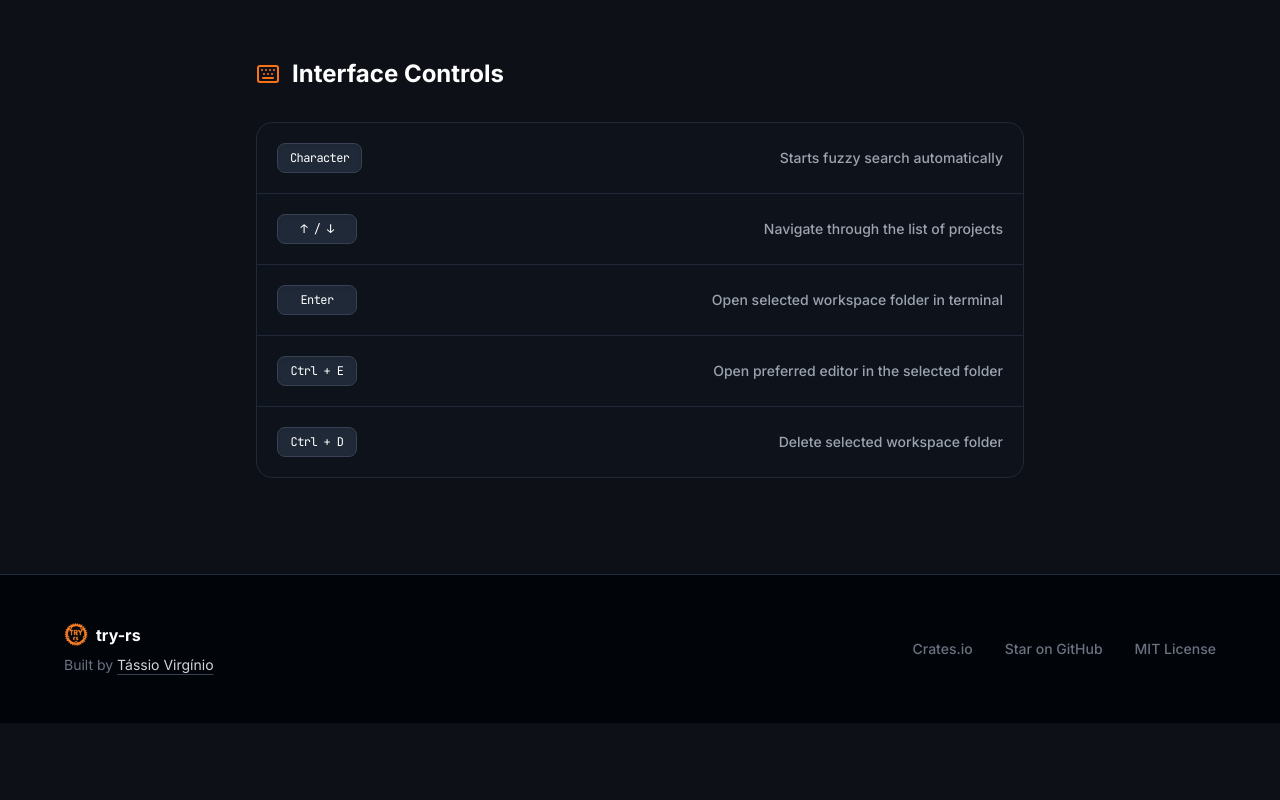
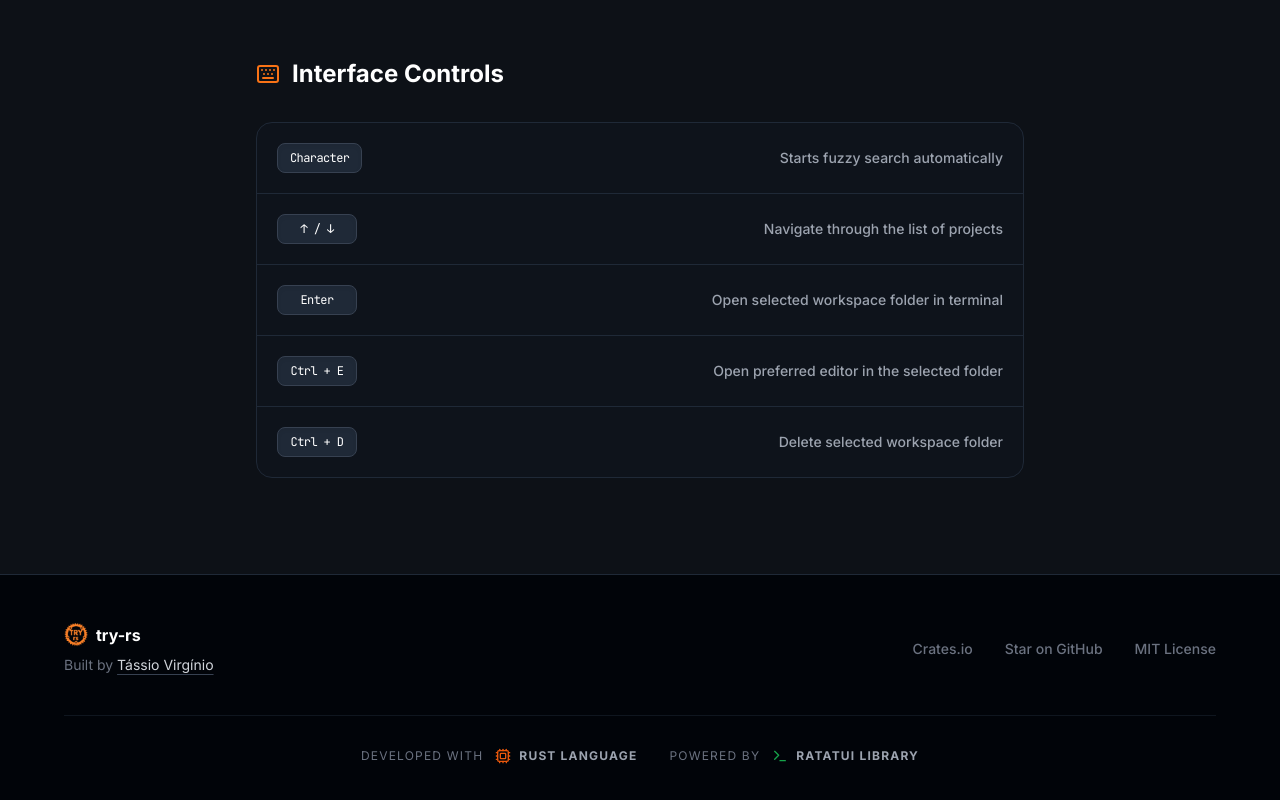
Before and after one commit to tassiovirginio/try-rs.site, a plain HTML site: page index.html in a window 1280 px wide. Shown: the part 5863-6663 px from the top of the page. Before the commit the page ends 6586 px from the top, so only its background shows below. Drawn offline with nearby package versions, Linux system fonts and the light colour scheme.

Commit message:
add power by in the end page

```diff
--- a/index.html
+++ b/index.html
@@ -27,7 +27,7 @@
 </head>
 <body class="bg-[#0d1117] text-gray-300 selection:bg-orange-500/30">
 
-    <!-- Navegação -->
+    <!-- Navigation -->
     <nav class="border-b border-gray-800 bg-[#0d1117]/80 backdrop-blur-md sticky top-0 z-50">
         <div class="max-w-6xl mx-auto px-6 h-16 flex items-center justify-between">
             <div class="flex items-center gap-2">
@@ -47,7 +47,7 @@
         </div>
     </nav>
 
-    <!-- Secção Hero -->
+    <!-- Hero Section -->
     <header class="pt-20 pb-32 px-6 relative overflow-hidden bg-grid">
         <div class="max-w-4xl mx-auto text-center relative z-10">
             <div class="inline-flex items-center gap-2 px-3 py-1 rounded-full bg-orange-500/10 border border-orange-500/20 text-orange-500 text-sm font-medium mb-6">
@@ -99,7 +99,7 @@
         </div>
     </header>
 
-    <!-- Secção de Demonstração -->
+    <!-- Demo Section -->
     <section class="px-6 -mt-16 relative z-20">
         <div class="max-w-5xl mx-auto">
             <div class="bg-[#010409] border border-gray-700 rounded-xl shadow-2xl overflow-hidden shadow-orange-500/10">
@@ -128,7 +128,7 @@
         </div>
     </section>
 
-    <!-- Uso da CLI -->
+    <!-- CLI Usage Section -->
     <section id="usage" class="py-32 px-6">
         <div class="max-w-4xl mx-auto">
             <h2 class="text-3xl font-bold text-white mb-8 flex items-center gap-3">
@@ -151,7 +151,7 @@
         </div>
     </section>
 
-    <!-- Todas as Funcionalidades -->
+    <!-- Features Section -->
     <section id="features" class="py-24 px-6 bg-[#161b22]/30 border-y border-gray-800">
         <div class="max-w-6xl mx-auto">
             <div class="text-center mb-16">
@@ -226,7 +226,7 @@
         </div>
     </section>
 
-    <!-- Configuração -->
+    <!-- Configuration Section -->
     <section id="config" class="py-32 px-6">
         <div class="max-w-4xl mx-auto">
             <h2 class="text-3xl font-bold text-white mb-8 flex items-center gap-3">
@@ -234,7 +234,7 @@
             </h2>
             <p class="text-gray-400 mb-8 leading-relaxed">Customize your experience by creating a <code class="mono text-orange-300">config.toml</code> file. The location depends on your operating system:</p>
 
-            <!-- Caminhos por OS -->
+            <!-- Paths by OS -->
             <div class="grid grid-cols-1 md:grid-cols-3 gap-4 mb-12">
                 <div class="p-4 border border-gray-800 rounded-xl bg-gray-900/20">
                     <div class="flex items-center gap-2 mb-2 text-white font-bold text-sm">
@@ -295,7 +295,7 @@
         </div>
     </section>
 
-    <!-- Instalação -->
+    <!-- Installation Section -->
     <section id="install" class="py-24 bg-[#161b22]/50 border-y border-gray-800 px-6">
         <div class="max-w-4xl mx-auto text-center">
             <h2 class="text-3xl font-bold text-white mb-12">Install Now</h2>
@@ -324,7 +324,7 @@
         </div>
     </section>
 
-    <!-- Atalhos -->
+    <!-- Shortcuts Section -->
     <section class="py-24 px-6">
         <div class="max-w-3xl mx-auto">
             <h2 class="text-2xl font-bold text-white mb-8 flex items-center gap-3">
@@ -355,7 +355,7 @@
         </div>
     </section>
 
-    <!-- Rodapé -->
+    <!-- Footer -->
     <footer class="py-12 border-t border-gray-800 px-6 bg-[#010409]">
         <div class="max-w-6xl mx-auto flex flex-col md:flex-row justify-between items-center gap-8 text-center md:text-left">
             <div class="flex flex-col gap-2">
@@ -371,17 +371,35 @@
                 <a href="https://github.com/tassiovirginio/try-rs/blob/main/LICENSE" class="hover:text-white transition-colors">MIT License</a>
             </div>
         </div>
+
+        <!-- Powered By Section -->
+        <div class="max-w-6xl mx-auto mt-10 pt-8 border-t border-gray-800/50 flex flex-wrap justify-center gap-8 text-xs text-gray-500 uppercase tracking-widest">
+            <div class="flex items-center gap-3">
+                <span>Developed with</span>
+                <a href="https://www.rust-lang.org/" target="_blank" class="flex items-center gap-2 text-gray-400 hover:text-orange-500 transition-colors group">
+                    <i data-lucide="cpu" class="w-4 h-4 text-orange-600 group-hover:scale-110 transition-transform"></i>
+                    <span class="font-bold">Rust Language</span>
+                </a>
+            </div>
+            <div class="flex items-center gap-3">
+                <span>Powered by</span>
+                <a href="https://ratatui.rs/" target="_blank" class="flex items-center gap-2 text-gray-400 hover:text-green-500 transition-colors group">
+                    <i data-lucide="terminal" class="w-4 h-4 text-green-600 group-hover:scale-110 transition-transform"></i>
+                    <span class="font-bold">Ratatui Library</span>
+                </a>
+            </div>
+        </div>
     </footer>
 
     <script>
-        // Inicializar Lucide Icons
+        // Initialize Lucide Icons
         lucide.createIcons();
 
-        // Lógica dos separadores de instalação
+        // Installation Tabs Logic
         function switchTab(tab, cmd) {
             document.getElementById('install-cmd-text').innerText = cmd;
 
-            // Atualizar requisito visual
+            // Update visual requirements
             const reqEl = document.getElementById('install-requirement');
             if (tab === 'nix') {
                 reqEl.innerHTML = 'Requirements: <code class="text-gray-400">nix</code> with flakes enabled.';
@@ -393,7 +411,7 @@
                 reqEl.innerHTML = 'Requirements: <code class="text-gray-400">gh</code> CLI or browser access.';
             }
 
-            // Atualizar classes ativas
+            // Update active classes
             const tabs = ['cargo', 'nix', 'aur', 'binary'];
             tabs.forEach(t => {
                 const el = document.getElementById('tab-' + t);
@@ -407,7 +425,7 @@
             });
         }
 
-        // Função genérica para copiar para o clipboard
+        // Generic copy to clipboard function
         function copyToClipboard(text) {
             const el = document.createElement('textarea');
             el.value = text;
```
